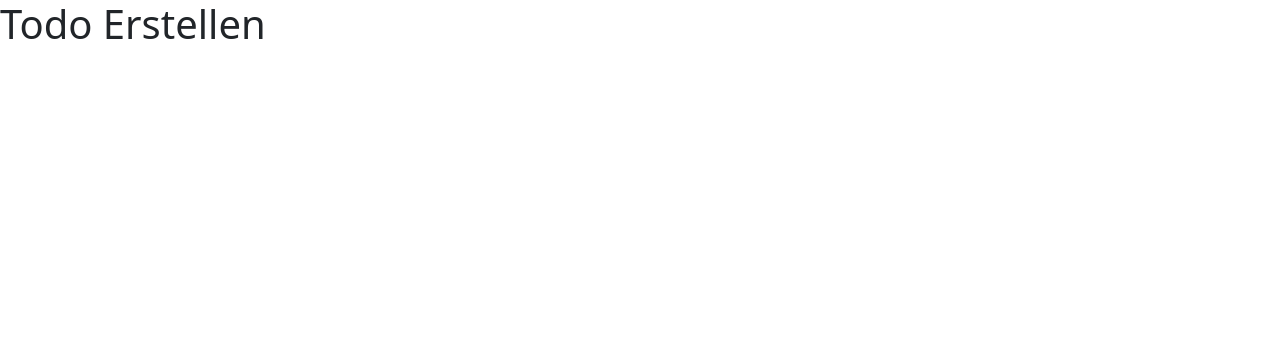
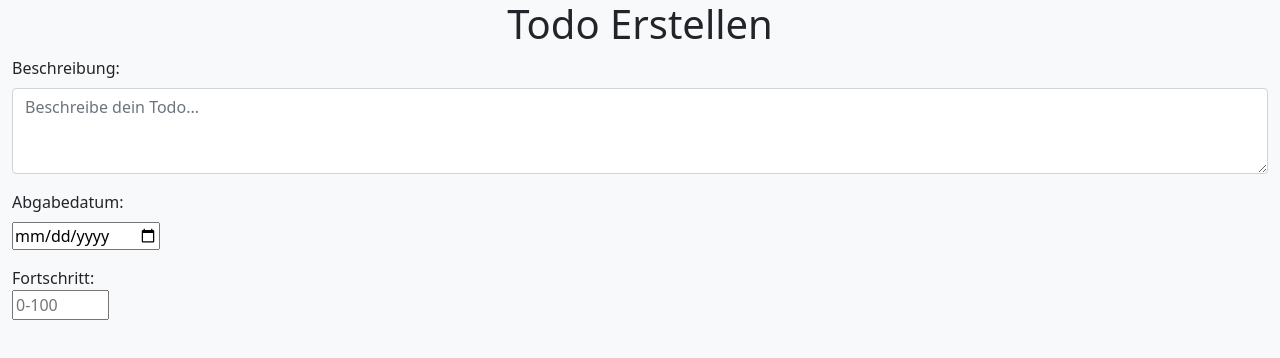
Before and after one commit to armand143/HA01_TodoApp_SkaSys_Uni, a plain HTML site: page add_todo.html in a window 1280 px wide. Drawn offline with nearby package versions, Linux system fonts and the light colour scheme.

Commit message:
changed add todo

```diff
--- a/add_todo.html
+++ b/add_todo.html
@@ -8,10 +8,22 @@
     <!-- Bootstrap CSS -->
     <link href="https://cdn.jsdelivr.net/npm/bootstrap@5.1.3/dist/css/bootstrap.min.css" rel="stylesheet" integrity="sha384-1BmE4kWBq78iYhFldvKuhfTAU6auU8tT94WrHftjDbrCEXSU1oBoqyl2QvZ6jIW3" crossorigin="anonymous">
 
-    <title>add</title>
+    <title>add todo</title>
   </head>
-  <body>
-    <h1>Todo Erstellen</h1>
+  <body class="bg-light">
+    <h1 class="text-center">Todo Erstellen</h1>
+    <div class="container-fluid">
+      <form>
+        <div class="form-group">
+          <label>Beschreibung:</label>
+          <textarea class="form-control mt-2" rows="3" placeholder="Beschreibe dein Todo..." maxlength="160"></textarea>
+          <label class="mt-3">Abgabedatum:</label><br>
+          <input type="date" class="mt-2"></input><br>
+          <label class="mt-3">Fortschritt:</label><br>
+          <input type="number" min="0" max="100" placeholder="0-100">
+        </div>
+        </form>
+    </div>
 
     <!-- Optional JavaScript; choose one of the two! -->
 
```
Also changed, not shown: index.html (+8 -9 lines).
